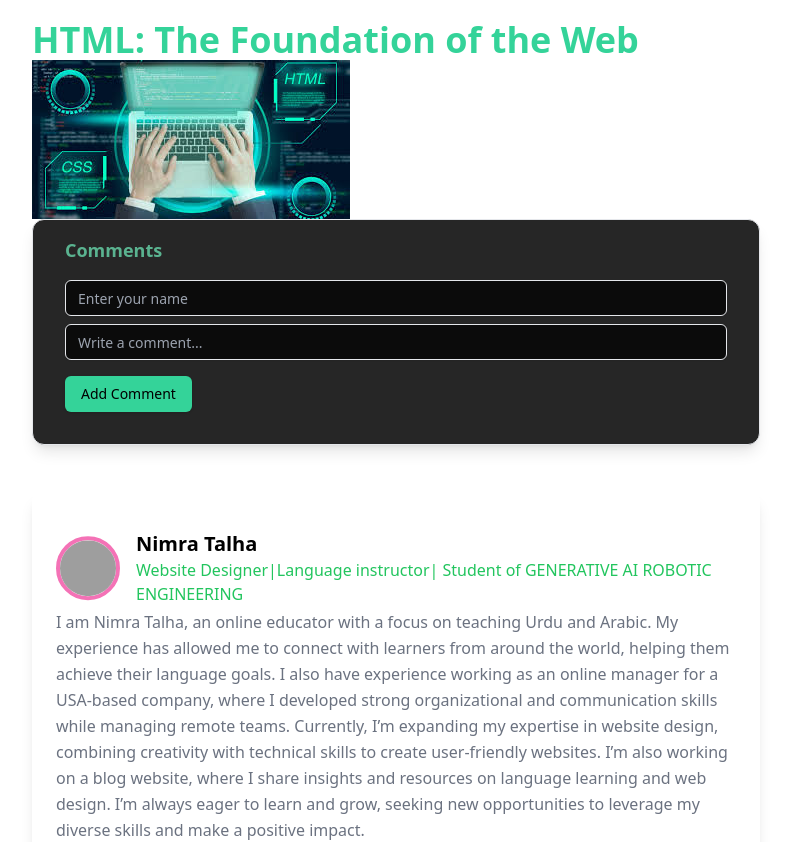
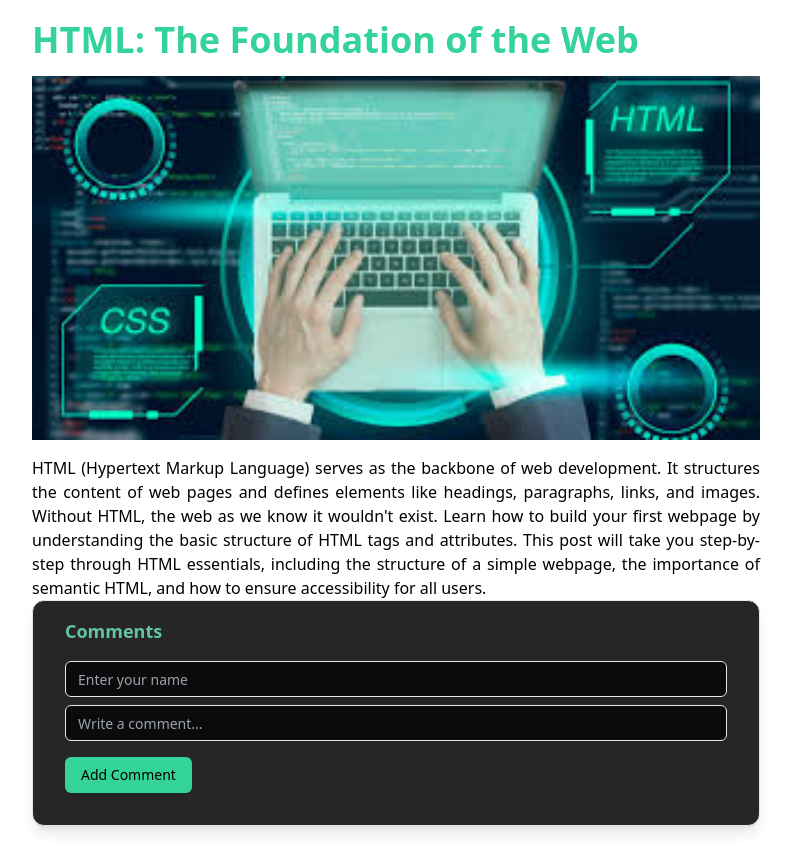
Before and after one commit to NimraTalha/dynamic-blog-react-component, a Next.js app: page /posts/1 in a window 1280 px wide. Shown: the top 842 px of the page, without its empty margins (244-1036 px from the left). Built offline with nearby package versions, Linux system fonts and the light colour scheme; grey boxes are pictures that could not be loaded.

Commit message:
update all files

```diff
--- a/src/app/posts/[id]/page.tsx
+++ b/src/app/posts/[id]/page.tsx
@@ -1,115 +1,118 @@
-/* eslint-disable @typescript-eslint/no-unused-vars */
 /* eslint-disable @next/next/no-img-element */
+
 "use client"
 import React from "react";
 import CommentSection from "@/components/CommentSection";
 import AuthoreCard from "@/components/AuthoreCard";
 
-
-
 const posts = [
   {
-    id: "1",
+    id: '1',
     title: "HTML: The Foundation of the Web",
-    description: `HTML (HyperText Markup Language) forms the backbone of the internet. Every webpage we interact with is built on HTML, making it essential for web developers to master. From basic text formatting to embedding multimedia, HTML structures the content of the web. Whether you're creating a simple portfolio or a complex web application, understanding HTML is the first step toward building a career in web development.`,
-    date: "01/12/2024",
+    description: "HTML (Hypertext Markup Language) serves as the backbone of web development. It structures the content of web pages and defines elements like headings, paragraphs, links, and images. Without HTML, the web as we know it wouldn't exist. Learn how to build your first webpage by understanding the basic structure of HTML tags and attributes. This post will take you step-by-step through HTML essentials, including the structure of a simple webpage, the importance of semantic HTML, and how to ensure accessibility for all users.",
+    date: "28/11/2024",
     image: "/images/1.jpg",
   },
   {
-    id: "2",
+    id: '2',
     title: "CSS Secrets for Stunning Websites",
-    description: `CSS (Cascading Style Sheets) breathes life into static HTML pages. It handles everything from colors and layouts to fonts and animations. Advanced concepts like Flexbox and Grid allow developers to create responsive designs that work seamlessly on all devices. Mastering CSS not only improves the aesthetic appeal of websites but also enhances user experience.`,
-    date: "02/12/2024",
+    description: "CSS (Cascading Style Sheets) controls the layout and appearance of a webpage, turning a plain HTML structure into a visually appealing design. This blog post will reveal advanced CSS techniques that can help you create stunning, responsive websites. From mastering Flexbox and Grid for layout design to using animation and transitions for a dynamic user experience, we'll dive deep into CSS features that elevate your web design skills to the next level.",
+    date: "29/11/2024",
     image: "/images/2.jpg",
   },
   {
-    id: "3",
+    id: '3',
     title: "JavaScript: The Brain of the Browser",
-    description: `JavaScript transforms static pages into dynamic experiences. Whether it's form validation, interactive content, or real-time updates, JavaScript powers the interactivity on the web. It's used in everything from simple websites to large-scale applications, making it a must-learn for developers looking to create engaging user experiences.`,
-    date: "03/12/2024",
+    description: "JavaScript is a programming language that powers interactivity on the web. It adds logic, animations, and real-time data updates, allowing developers to create dynamic web applications. This blog post will introduce you to JavaScript fundamentals, including variables, functions, loops, and DOM manipulation. You'll also learn how JavaScript interacts with HTML and CSS to enhance user experience, making web pages more engaging and interactive.",
+    date: "30/11/2024",
     image: "/images/3.jpg",
   },
   {
-    id: "4",
+    id: '4',
     title: "Responsive Design with Flexbox & Grid",
-    description: `In the era of mobile-first design, responsive web development is crucial. Flexbox and Grid provide developers with powerful tools to create layouts that adapt to different screen sizes. Flexbox excels at single-axis layout control, while Grid is ideal for two-dimensional layout systems, making it easier than ever to ensure your website looks great on any device.`,
-    date: "04/12/2024",
+    description: "Responsive web design is the key to providing an optimal viewing experience across a wide range of devices. In this post, we’ll explore two powerful CSS layout tools: Flexbox and CSS Grid. Flexbox simplifies the creation of flexible layouts, while Grid allows for complex, multi-dimensional designs. Learn how to use these tools together to build responsive and adaptive websites that look great on desktops, tablets, and mobile devices.",
+    date: "01/12/2024",
     image: "/images/4.png",
   },
   {
-    id: "5",
+    id: '5',
     title: "Exploring the World of Robotic Engineering",
-    description: `Robotics combines mechanical, electrical, and computer engineering to create intelligent machines capable of performing complex tasks. From autonomous vehicles to surgical robots, this field is pushing the boundaries of what machines can achieve. The integration of AI and machine learning is further accelerating advancements, making robotics one of the most exciting areas of innovation today.`,
-    date: "05/12/2024",
+    description: "Robotics is a rapidly growing field that combines mechanical engineering, computer science, and artificial intelligence. This post will take you on a journey through the world of robotics, explaining how robots are designed, built, and programmed to perform tasks in various industries. From industrial robots on factory floors to autonomous vehicles, robotics is transforming the future of technology. Get a deep dive into the fundamentals of robotic engineering, including sensors, actuators, and AI-driven systems.",
+    date: "02/12/2024",
     image: "/images/5.png",
   },
   {
-    id: "6",
+    id: '6',
     title: "TypeScript: Strong Typing for JavaScript",
-    description: `TypeScript enhances JavaScript by introducing static typing, making code more reliable and easier to maintain. It offers powerful features like interfaces and generics, allowing developers to catch errors early. TypeScript is ideal for large-scale applications where maintaining code quality and scalability is essential.`,
-    date: "06/12/2024",
+    description: "TypeScript is a superset of JavaScript that adds static typing, making it easier to catch errors during development. This post will introduce you to TypeScript's features, including its type system, interfaces, and decorators. You'll learn how TypeScript improves code readability and maintainability, helping developers write more robust applications. By the end of this post, you’ll understand why TypeScript has become essential in large-scale web development projects.",
+    date: "03/12/2024",
     image: "/images/6.jpg",
   },
   {
-    id: "7",
+    id: '7',
     title: "Tailwind CSS: Faster UI Design",
-    description: `Tailwind CSS revolutionizes front-end development by offering utility-first classes that streamline the process of building user interfaces. It allows developers to create custom designs directly in HTML, reducing the need for traditional stylesheets. This efficiency makes Tailwind a popular choice among modern web developers.`,
-    date: "07/12/2024",
+    description: "Tailwind CSS is a utility-first CSS framework that enables developers to design websites quickly and efficiently. In this post, you’ll learn how to build responsive and customizable user interfaces using Tailwind's predefined utility classes. Unlike traditional CSS frameworks, Tailwind doesn't dictate how your site should look, but rather provides you with the building blocks to create unique designs without writing custom CSS. We’ll cover everything from basic usage to advanced configuration options.",
+    date: "04/12/2024",
     image: "/images/7.png",
   },
   {
-    id: "8",
+    id: '8',
     title: "Next.js: Building the Future of the Web",
-    description: `Next.js is a React framework that offers server-side rendering and static site generation, enhancing both performance and SEO. It simplifies the process of building fast, scalable web applications and is widely used by developers for its powerful features and seamless React integration.`,
-    date: "08/12/2024",
+    description: "Next.js is a powerful React framework for building fast, server-rendered applications. In this post, you’ll discover the advantages of using Next.js for building modern web applications. Learn how server-side rendering (SSR) and static site generation (SSG) can improve performance and SEO. Whether you're building a blog, an e-commerce site, or a complex web app, Next.js simplifies the development process with built-in features like routing, API routes, and more.",
+    date: "05/12/2024",
     image: "/images/8.jpg",
   },
   {
-    id: "9",
+    id: '9',
     title: "SEO Best Practices for Developers",
-    description: `Search Engine Optimization (SEO) ensures your website ranks high in search engine results, driving organic traffic. Developers can improve SEO by using semantic HTML, optimizing images, and improving site performance. Following best practices helps ensure your content reaches the widest possible audience.`,
-    date: "09/12/2024",
+    description: "Search Engine Optimization (SEO) is crucial for ensuring that your website ranks high in search engine results. This post will guide you through SEO best practices specifically for developers. Learn how to structure your website, optimize metadata, and use semantic HTML to improve your site's visibility. We’ll also discuss how to use tools like Google Search Console and performance optimization techniques to boost your website’s SEO.",
+    date: "06/12/2024",
     image: "/images/9.jpg",
   },
   {
-    id: "10",
+    id: '10',
     title: "Web Security Essentials",
-    description: `Web security is crucial in protecting both user data and the integrity of your web applications. Common vulnerabilities include XSS, SQL injection, and CSRF attacks. Implementing security best practices such as input validation, secure authentication, and data encryption can help mitigate risks and protect your users.`,
-    date: "10/12/2024",
+    description: "Web security is a critical aspect of modern web development. In this post, we’ll explore essential security practices to protect your websites from common threats such as cross-site scripting (XSS), SQL injection, and data breaches. Learn how to implement HTTPS, sanitize user inputs, and follow the principle of least privilege to secure your applications. We’ll also dive into authentication and authorization strategies, such as JWT (JSON Web Tokens) and OAuth.",
+    date: "07/12/2024",
     image: "/images/10.jpg",
   },
 ];
+
+
 export default function Post({ params }: { params: { id: string } }) {
   const { id } = params;
-  const post =posts.find ((p)=> p.id === id);
+  const post = posts.find((p) => p.id === id);
   if (!post) {
     return (
-      <div className="text-2xl font-bold  text-center mt-10">
+      <div className="text-2xl font-bold text-center mt-10">
         Post Not Found
       </div>
-    )
-  };
-  const renderParagraphs =(description:string)=>{
-    return description .split("/n").map((para, index)=>(
-      <p key ={index} className="mt-4 text-justify">
+    );
+  }
+
+  const renderParagraphs = (description: string) => {
+    return description.split("\n").map((para, index) => (
+      <p key={index} className="mt-4 text-justify">
         {para.trim()}
       </p>
+    ));
+  };
 
-    ))
-  }
   return (
     <div className="max-w-3xl mx-auto p-5">
-      <h1 className="md:text-4xl  text-3xl font-bold text-emerald-400">
-        {" "}
-        {post.title}</h1>
-        {post.image &&(
-          <img
+      <h1 className="md:text-4xl text-3xl font-bold text-emerald-400">
+        {post.title}
+      </h1>
+      {post.image && (
+        <img
           src={post.image}
-          alt={post.title}/>
-        )}
-      <CommentSection postId={post.id}/>
-      <AuthoreCard/>
+          alt={post.title}
+          className="w-full h-auto mt-4"
+        />
+      )}
+      {renderParagraphs(post.description)}
+      <CommentSection postId={post.id} />
+      <AuthoreCard />
     </div>
-  )
-
+  );
 }
```
Also changed, not shown: src/components/Blog.tsx (line endings or trailing spaces).
